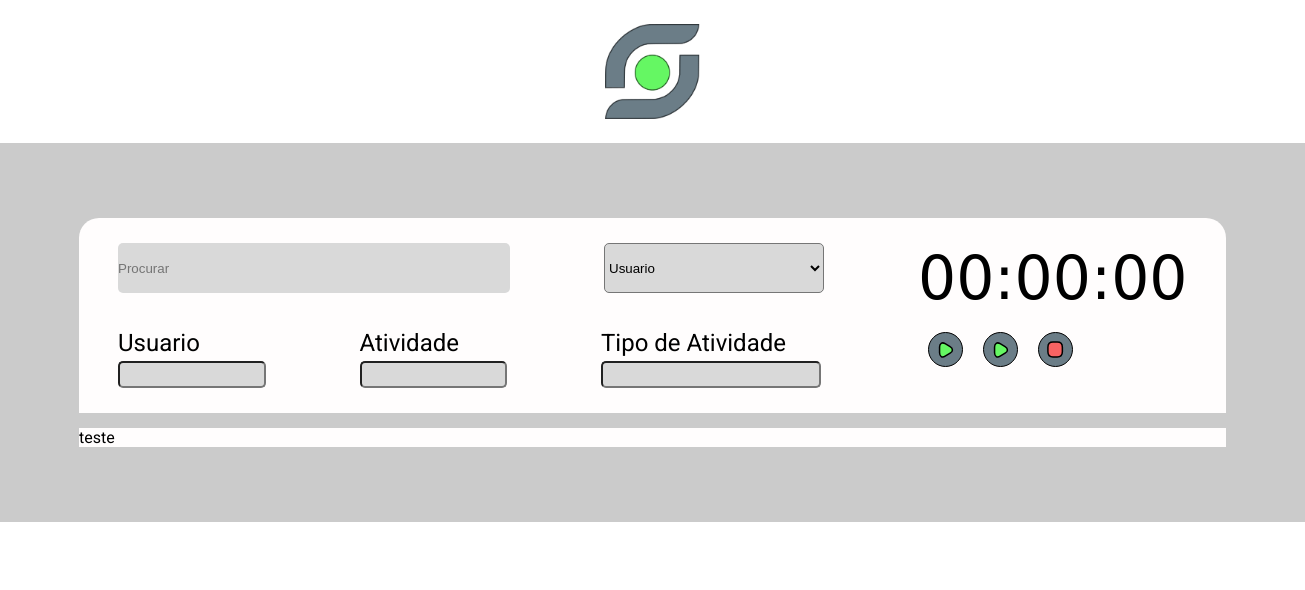
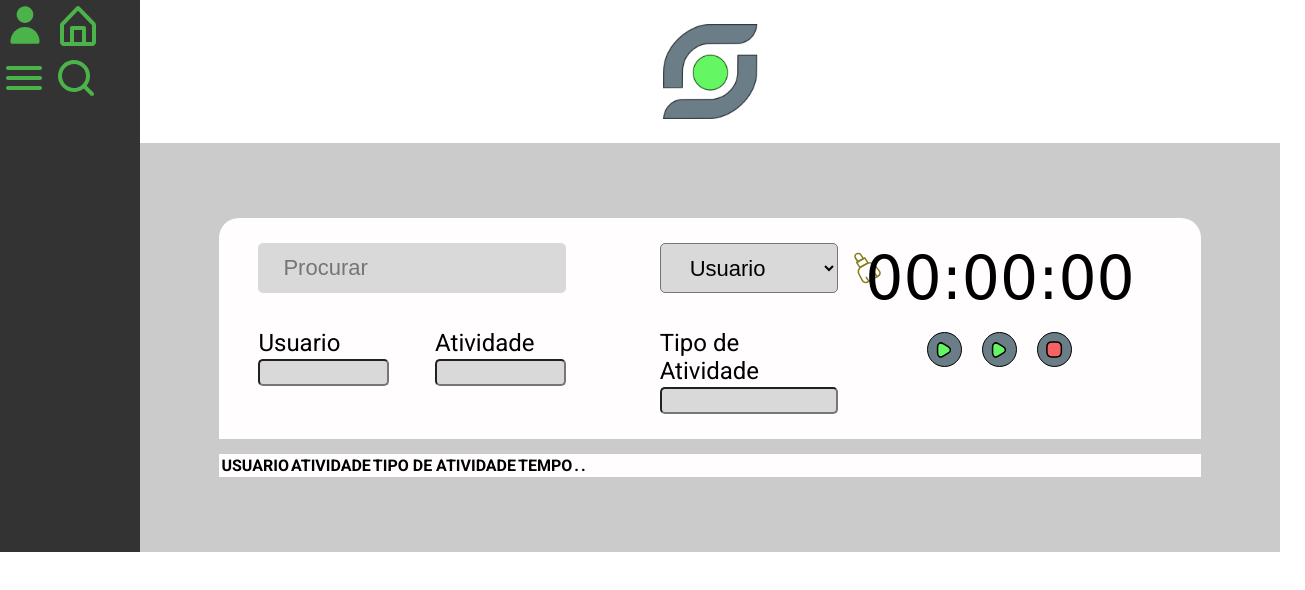
Before and after one commit to Bakumito/gestaoTempoTarefa2, a plain HTML site: page index.html in a window 1280 px wide. Shown: the whole page, 1305 px wide, since content can reach past the window. Drawn offline with Linux system fonts and the light colour scheme; a web font is replaced by a local one.

Commit message:
width 1440px

```diff
--- a/assets/css/styles.css
+++ b/assets/css/styles.css
@@ -16,6 +16,8 @@
 
 html {
   font-size: 62.5%;
+  /* max-width: 1440px; */
+  margin: auto;
 }
 
 /* -- Estrutura -- */
@@ -65,38 +67,66 @@ header, .filtros, .cadastros, .container-botoes, .botoes {
   padding: 2.5rem 3.9rem;
   display: grid;
   grid-template-rows: auto auto;
-  grid-template-columns: 805fr 323fr;
+  grid-template-columns: 816fr 456fr;
   border-radius: 2rem 2rem 0 0;
 }
 
 .filtros, .cadastros {
   font-size: 2.4rem;
-}
-
-.campos-visor {
-  margin-right: 9.4rem;
+  font-weight: 400;
 }
 
 .campos {
   background-color: var(--fundo-botoes);
   height: 5rem;
   border-radius: 0.5rem;
+  width: 100%;
+  padding-left: 2.5rem;
+  font-size: 2.2rem;
 }
 
 .filtros {
   margin-bottom: 3.6rem;
 }
-  .filtros #visorProcurar {
-    width: 39.2rem;
-    border: none;
+  .filtros .container-campos-visor:first-child {
+    width: 53%;
   }
-  .filtros #visorFiltrar, .cadastros #visorTipoAtividade {
-    width: 22rem;
+  .filtros .container-campos-visor:last-child, .cadastros .container-campos-visor:last-child {
+    padding-left: 9.4rem;
+    width: 47%;
   }
+    .filtros #visorProcurar {
+      border: none;
+    }
+
+.cadastros .container-campos-visor {
+  width: 26.5%;
+}
+
+.cadastros .container-campos-visor:nth-child(even) {
+  display: flex;
+  justify-content: flex-end;
+}
+
+.cadastros .campos-visor {
+  width: 85%;
+}
 
 .cadastros .campos {
-  width: 14.75rem;
   height: 2.7rem;
+}
+
+.cadastros .container-campos-visor:last-child .campos-visor {
+  width: 100%;
+}
+
+.filtros .campos-visor {
+  display: flex;
+}
+
+.filtros img {
+  padding-left: 1.6rem;
+  margin-right: -5rem;
 }
 
 .cronometro {
@@ -105,6 +135,7 @@ header, .filtros, .cadastros, .container-botoes, .botoes {
   grid-row-end: 3;
   grid-column-start: 2;
   grid-column-end: 3;
+  text-align: center;
 }
   .cronometro p {
     font-family: 'Irish Grover', cursive;
@@ -113,6 +144,7 @@ header, .filtros, .cadastros, .container-botoes, .botoes {
 
 .container-botoes {
   color: var(--fundo-branco);
+  justify-content: center;
 }
 
 .botoes {
--- a/index.html
+++ b/index.html
@@ -11,13 +11,21 @@
     <title>Gestao de Tempo por Tarefas</title>
   </head>
   <body>
-    <aside></aside>
+    <aside class="barra-lateral">
+      <nav>
+        <a href="#"><img src="./assets/img/icon-person.svg" /></a>
+        <a href="#"><img src="./assets/img/icon-home.svg" /></a>
+        <a href="#"><img src="./assets/img/icon-menu.svg" /></a>
+        <a href="#"><img src="./assets/img/icon-search.svg" /></a>
+      </nav>
+    </aside>
     <header>
       <img class="logo-smn" src="./assets/img/logoSMN.png" alt="logo-SMN" />
     </header>
     <main>
       <section class="visor">
         <div class="filtros">
+          <div class="container-campos-visor">
             <div class="campos-visor">
               <label for="procurar"></label>
               <input
@@ -27,7 +35,10 @@
                 name="procurar"
                 placeholder="Procurar"
               />
+              <!-- <img src="./assets/img/search.svg" alt="procurar" /> -->
             </div>
+          </div>
+          <div class="container-campos-visor">
             <div class="campos-visor">
               <label for="filtrar"></label>
               <select id="visorFiltrar" class="campos" name="filtrar">
@@ -35,9 +46,12 @@
                 <option value="Atividade">Atividade</option>
                 <option value="Tipo de Atividade">Tipo de Atividade</option>
               </select>
+              <img src="./assets/img/vassoura.svg" alt="procurar" />
+            </div>
           </div>
         </div>
         <div class="cadastros">
+          <div class="container-campos-visor">
             <div class="campos-visor">
               <label for="usuario">Usuario</label>
               <input
@@ -47,6 +61,8 @@
                 name="usuario"
               />
             </div>
+          </div>
+          <div class="container-campos-visor">
             <div class="campos-visor">
               <label for="atividade">Atividade</label>
               <input
@@ -56,6 +72,8 @@
                 name="atividade"
               />
             </div>
+          </div>
+          <div class="container-campos-visor">
             <div class="campos-visor">
               <label for="tipoAtividade">Tipo de Atividade</label>
               <input
@@ -64,6 +82,7 @@
                 type="text"
                 name="tipoAtividade"
               />
+            </div>
           </div>
         </div>
         <div class="cronometro">
@@ -100,7 +119,21 @@
         </div>
       </section>
       <section class="tabela">
-        <div>teste</div>
+        <div id="divTabela">
+          <table id="tabela">
+            <thead>
+              <tr id="cabecalho">
+                <th>USUARIO</th>
+                <th>ATIVIDADE</th>
+                <th>TIPO DE ATIVIDADE</th>
+                <th>TEMPO</th>
+                <th>.</th>
+                <th>.</th>
+              </tr>
+            </thead>
+            <tbody id="tabelaCorpo"></tbody>
+          </table>
+        </div>
       </section>
     </main>
   </body>
```
Lines whose indentation alone changed are shown as unchanged.
